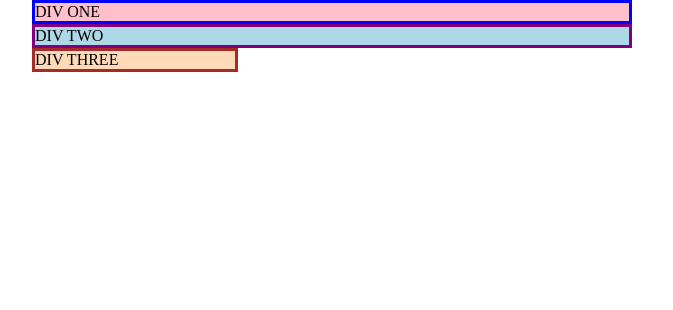
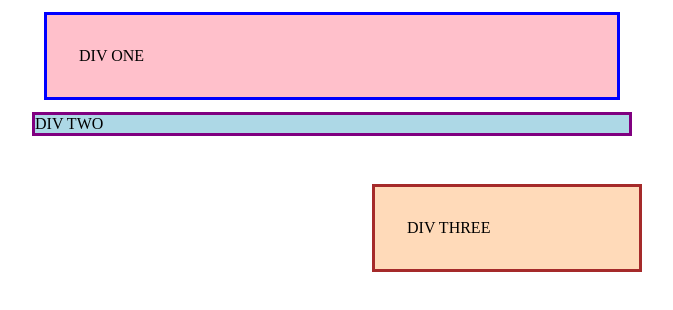
Before and after one commit to MrShtash/DI-Bootcamp-Stage1, a plain HTML site: page CSS_Basic/Basic-Exercises/Exercise-7/index.html in a window 1280 px wide. Shown: the whole page, without its empty margins (308-981 px from the left). Drawn offline with Linux system fonts and the light colour scheme.

Commit message:
change padding div 1,3; change margin div 3,1,2

```diff
--- a/CSS_Basic/Basic-Exercises/Exercise-7/style.css
+++ b/CSS_Basic/Basic-Exercises/Exercise-7/style.css
@@ -7,15 +7,15 @@ body {
     background: pink;
     border: 3px solid blue;
     /* CHANGE ME */
-    padding: 0px;
-    margin: 0px;
+    padding: 32px;
+    margin: 12px;
   }
 
   .two {
     background: lightblue;
     border: 3px solid purple;
     /* CHANGE ME */
-    margin-bottom: 0px;
+    margin-bottom: 48px;
   }
 
   .three {
@@ -23,6 +23,6 @@ body {
     border: 3px solid brown;
     width: 200px;
     /* CHANGE ME */
-    padding: 0px;
-    margin-left: 0px;
+    padding: 32px;
+    margin-left: 340px;
   }
```
